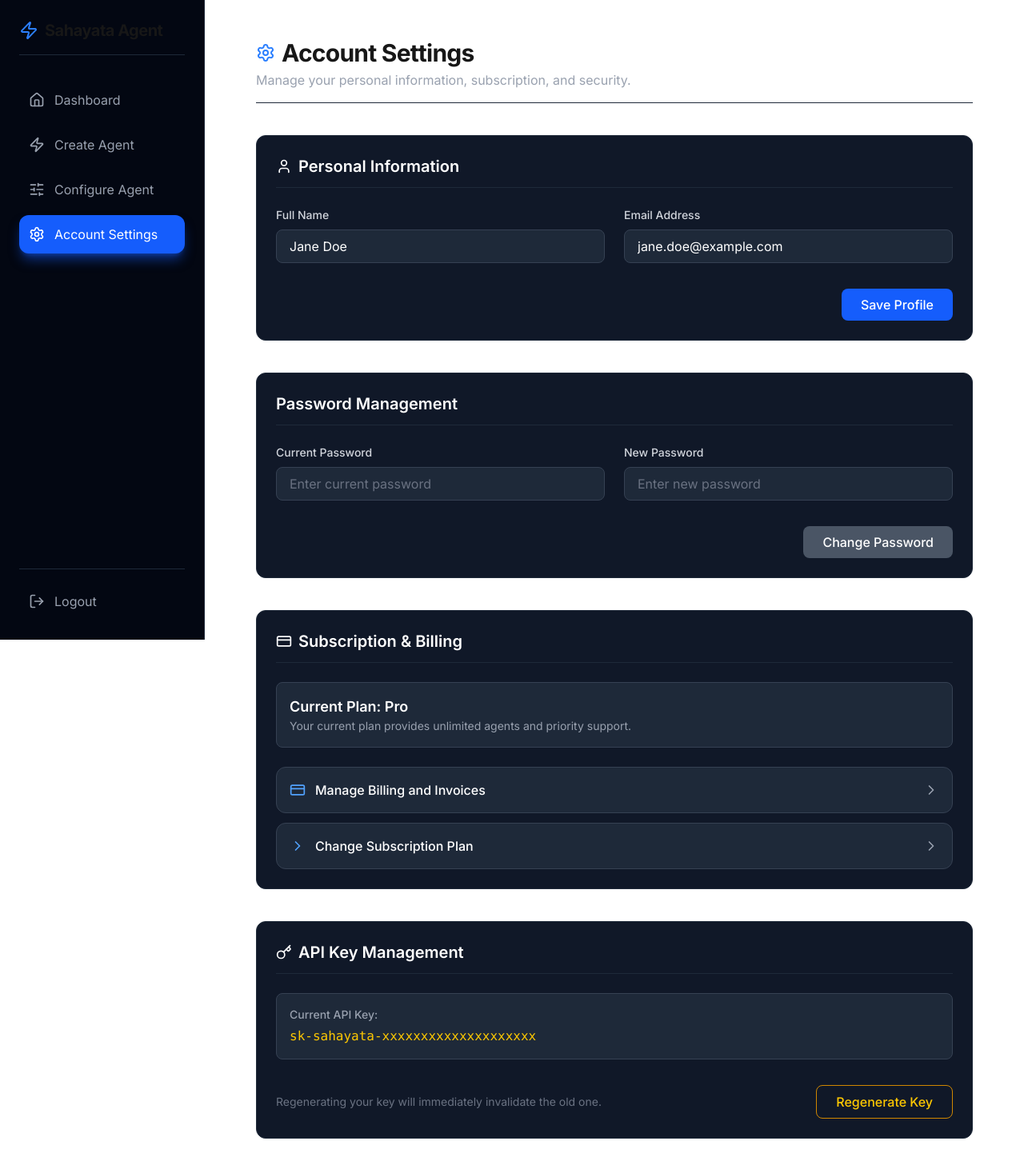
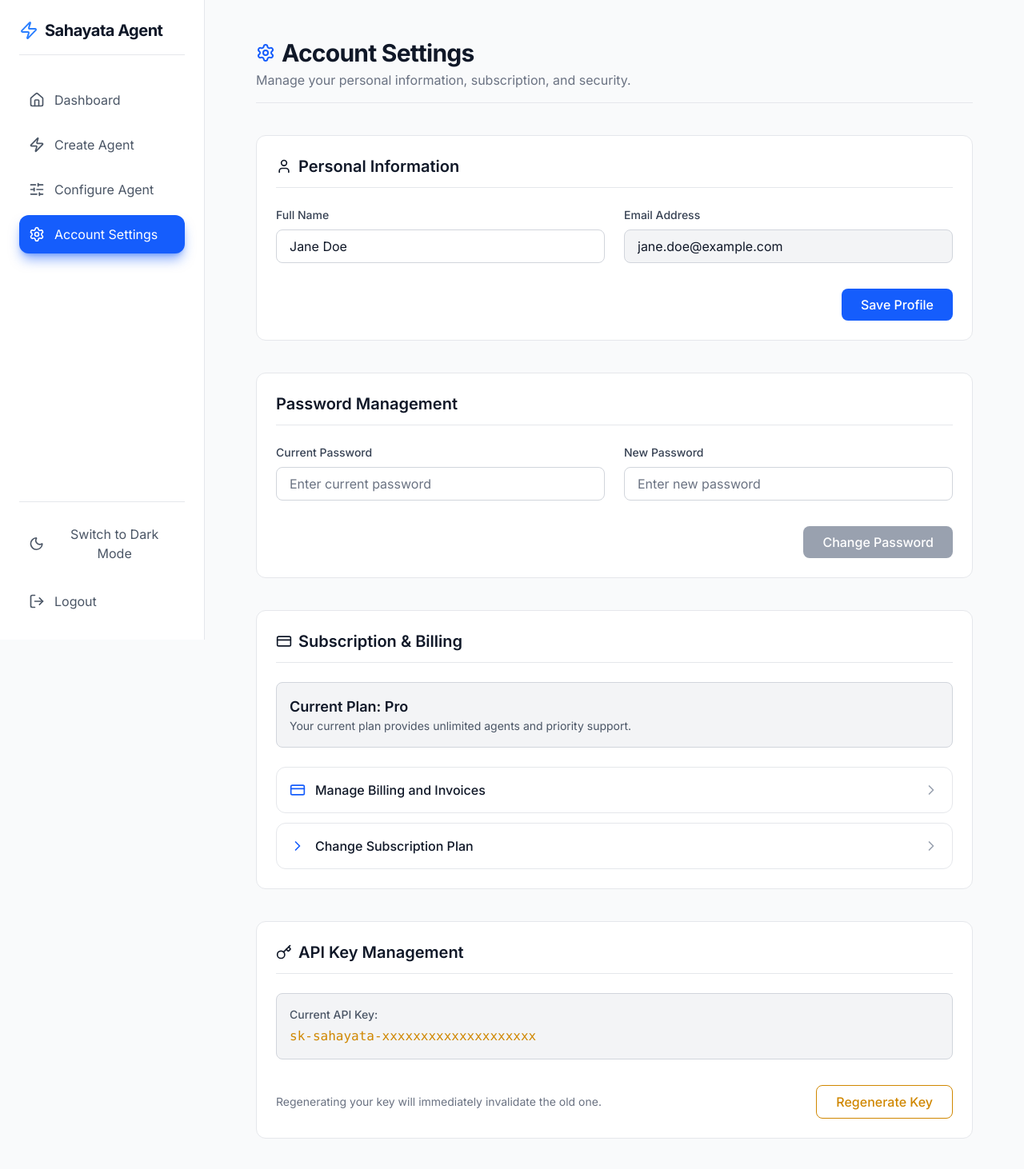
Before and after one commit to sAakib13/Agent-UI-Next, a Next.js app: page /account-settings in a window 1280 px wide. Shown: the top 1462 px of the page at 80% size. Built offline with nearby package versions, Linux system fonts and the light colour scheme.

Commit message:
fix: update with hydration error

```diff
--- a/app/account-settings/page.tsx
+++ b/app/account-settings/page.tsx
@@ -1,4 +1,4 @@
-"use client";
+"use client"
 
 import React, { useState } from "react";
 import {
@@ -46,18 +46,21 @@ const TextInput: React.FC<{
   onChange,
 }) => (
   <div className="space-y-2">
-    <label className="block text-sm font-medium text-gray-300">{label}</label>
+    <label className="block text-sm font-medium text-gray-700 dark:text-gray-300">
+      {label}
+    </label>
     <input
       type={type}
       value={value}
       placeholder={placeholder}
       readOnly={isReadOnly}
       onChange={onChange}
-      className={`w-full rounded-lg px-4 py-2 text-white transition-colors
+      // Updated input classes for theme awareness
+      className={`w-full rounded-lg px-4 py-2 text-gray-900 dark:text-white transition-colors
         ${
           isReadOnly
-            ? "bg-gray-800 border border-gray-700 text-gray-400 cursor-not-allowed"
-            : "bg-gray-800 border border-gray-700 placeholder-gray-500 focus:ring-blue-500 focus:border-blue-500"
+            ? "bg-gray-100 dark:bg-gray-800 border border-gray-300 dark:border-gray-700 text-gray-500 dark:text-gray-400 cursor-not-allowed"
+            : "bg-white dark:bg-gray-800 border border-gray-300 dark:border-gray-700 placeholder-gray-500 focus:ring-blue-500 focus:border-blue-500"
         }`}
     />
   </div>
@@ -71,10 +74,11 @@ const ActionButton: React.FC<{
 }> = ({ label, onClick, icon: Icon }) => (
   <button
     onClick={onClick}
-    className="w-full flex items-center justify-between p-4 bg-gray-800 hover:bg-gray-700 border border-gray-700 rounded-xl transition-colors text-white"
+    // Updated button classes for theme awareness
+    className="w-full flex items-center justify-between p-4 bg-white dark:bg-gray-800 hover:bg-gray-100 dark:hover:bg-gray-700 border border-gray-200 dark:border-gray-700 rounded-xl transition-colors text-gray-900 dark:text-white"
   >
     <div className="flex items-center space-x-3">
-      <Icon className="w-5 h-5 text-blue-400" />
+      <Icon className="w-5 h-5 text-blue-600 dark:text-blue-400" />
       <span className="font-medium">{label}</span>
     </div>
     <ChevronRight className="w-5 h-5 text-gray-400" />
@@ -121,19 +125,19 @@ export default function AccountSettingsPage() {
   return (
     <div className="max-w-4xl mx-auto space-y-10 py-4">
       {/* Header */}
-      <header className="pb-4 border-b border-gray-800">
-        <h1 className="text-3xl font-bold tracking-tight flex items-center space-x-2">
-          <Settings className="w-6 h-6 text-blue-500" />
+      <header className="pb-4 border-b border-gray-200 dark:border-gray-800">
+        <h1 className="text-3xl font-bold tracking-tight flex items-center space-x-2 text-gray-900 dark:text-white">
+          <Settings className="w-6 h-6 text-blue-600 dark:text-blue-500" />
           <span>Account Settings</span>
         </h1>
-        <p className="text-gray-400 mt-1">
+        <p className="text-gray-500 dark:text-gray-400 mt-1">
           Manage your personal information, subscription, and security.
         </p>
       </header>
 
-      {/* 1. Personal Information */}
-      <section className="space-y-6 border border-gray-800 rounded-xl p-6 bg-gray-900">
-        <h2 className="text-xl font-semibold border-b border-gray-800 pb-3 flex items-center space-x-2 text-white">
+      {/* 1. Personal Information - Updated background and border classes */}
+      <section className="space-y-6 border border-gray-200 dark:border-gray-800 rounded-xl p-6 bg-white dark:bg-gray-900">
+        <h2 className="text-xl font-semibold border-b border-gray-200 dark:border-gray-800 pb-3 flex items-center space-x-2 text-gray-900 dark:text-white">
           <User className="w-5 h-5" />
           <span>Personal Information</span>
         </h2>
@@ -164,9 +168,9 @@ export default function AccountSettingsPage() {
         </div>
       </section>
 
-      {/* Password Change */}
-      <section className="space-y-6 border border-gray-800 rounded-xl p-6 bg-gray-900">
-        <h2 className="text-xl font-semibold border-b border-gray-800 pb-3 text-white">
+      {/* Password Change - Updated background and border classes */}
+      <section className="space-y-6 border border-gray-200 dark:border-gray-800 rounded-xl p-6 bg-white dark:bg-gray-900">
+        <h2 className="text-xl font-semibold border-b border-gray-200 dark:border-gray-800 pb-3 text-gray-900 dark:text-white">
           Password Management
         </h2>
 
@@ -195,7 +199,7 @@ export default function AccountSettingsPage() {
               ${
                 currentPassword && newPassword
                   ? "bg-blue-600 hover:bg-blue-700"
-                  : "bg-gray-600 cursor-not-allowed"
+                  : "bg-gray-400 dark:bg-gray-600 cursor-not-allowed"
               }`}
           >
             Change Password
@@ -203,18 +207,19 @@ export default function AccountSettingsPage() {
         </div>
       </section>
 
-      {/* 2. Subscription & Billing */}
-      <section className="space-y-6 border border-gray-800 rounded-xl p-6 bg-gray-900">
-        <h2 className="text-xl font-semibold border-b border-gray-800 pb-3 flex items-center space-x-2 text-white">
+      {/* 2. Subscription & Billing - Updated background and border classes */}
+      <section className="space-y-6 border border-gray-200 dark:border-gray-800 rounded-xl p-6 bg-white dark:bg-gray-900">
+        <h2 className="text-xl font-semibold border-b border-gray-200 dark:border-gray-800 pb-3 flex items-center space-x-2 text-gray-900 dark:text-white">
           <CreditCard className="w-5 h-5" />
           <span>Subscription & Billing</span>
         </h2>
 
-        <div className="bg-gray-800 p-4 rounded-lg border border-gray-700">
-          <p className="text-lg font-semibold text-white">
+        {/* Updated inner background and border classes */}
+        <div className="bg-gray-100 dark:bg-gray-800 p-4 rounded-lg border border-gray-300 dark:border-gray-700">
+          <p className="text-lg font-semibold text-gray-900 dark:text-white">
             Current Plan: {profile.plan}
           </p>
-          <p className="text-sm text-gray-400">
+          <p className="text-sm text-gray-600 dark:text-gray-400">
             Your current plan provides unlimited agents and priority support.
           </p>
         </div>
@@ -235,18 +240,21 @@ export default function AccountSettingsPage() {
         </div>
       </section>
 
-      {/* 3. API Key Management */}
-      <section className="space-y-6 border border-gray-800 rounded-xl p-6 bg-gray-900">
-        <h2 className="text-xl font-semibold border-b border-gray-800 pb-3 flex items-center space-x-2 text-white">
+      {/* 3. API Key Management - Updated background and border classes */}
+      <section className="space-y-6 border border-gray-200 dark:border-gray-800 rounded-xl p-6 bg-white dark:bg-gray-900">
+        <h2 className="text-xl font-semibold border-b border-gray-200 dark:border-gray-800 pb-3 flex items-center space-x-2 text-gray-900 dark:text-white">
           <Key className="w-5 h-5" />
           <span>API Key Management</span>
         </h2>
 
-        <div className="bg-gray-800 p-4 rounded-lg border border-gray-700 break-words">
-          <p className="text-sm font-medium text-gray-400 mb-1">
+        {/* Updated inner background and border classes */}
+        <div className="bg-gray-100 dark:bg-gray-800 p-4 rounded-lg border border-gray-300 dark:border-gray-700 break-words">
+          <p className="text-sm font-medium text-gray-600 dark:text-gray-400 mb-1">
             Current API Key:
           </p>
-          <code className="text-yellow-400 select-all">{profile.apiKey}</code>
+          <code className="text-yellow-600 dark:text-yellow-400 select-all">
+            {profile.apiKey}
+          </code>
         </div>
 
         <div className="flex justify-between items-center pt-2">
@@ -255,22 +263,22 @@ export default function AccountSettingsPage() {
           </p>
           <button
             onClick={handleRegenerateApiKey}
-            className="px-6 py-2 border border-yellow-600 text-yellow-400 rounded-lg hover:bg-yellow-900/30 transition-colors font-medium"
+            className="px-6 py-2 border border-yellow-600 text-yellow-600 dark:text-yellow-400 rounded-lg hover:bg-yellow-50 dark:hover:bg-yellow-900/30 transition-colors font-medium"
           >
             Regenerate Key
           </button>
         </div>
       </section>
 
-      {/* 4. Danger Zone */}
-      <section className="space-y-6 border border-red-800 rounded-xl p-6 bg-red-900/20">
-        <h2 className="text-xl font-semibold border-b border-red-800 pb-3 flex items-center space-x-2 text-red-400">
+      {/* 4. Danger Zone - Updated border and background classes */}
+      <section className="space-y-6 border border-red-400 dark:border-red-800 rounded-xl p-6 bg-red-50 dark:bg-red-900/20">
+        <h2 className="text-xl font-semibold border-b border-red-400 dark:border-red-800 pb-3 flex items-center space-x-2 text-red-600 dark:text-red-400">
           <AlertTriangle className="w-5 h-5" />
           <span>Danger Zone</span>
         </h2>
 
         <div className="flex justify-between items-center">
-          <p className="text-gray-300">
+          <p className="text-gray-700 dark:text-gray-300">
             Permanently delete your account and all associated data.
           </p>
           <button
--- a/app/layout.tsx
+++ b/app/layout.tsx
@@ -1,6 +1,7 @@
 import "./globals.css";
 import { Inter } from "next/font/google";
 import { Sidebar } from "@/components/layout/Sidebar";
+import { ThemeProvider } from "@/components/theme/ThemeProvider";
 
 const inter = Inter({ subsets: ["latin"] });
 
@@ -9,22 +10,23 @@ export const metadata = {
   description: "Overview of your Sahayata Agent platform",
 };
 
-// This component defines the entire application frame (Sidebar + Content)
 export default function RootLayout({
   children,
 }: {
   children: React.ReactNode;
 }) {
   return (
-    <html lang="en" className="dark">
-      <body
-        className={`${inter.className} bg-gray-900 text-white min-h-screen flex`}
-      >
-        {/* Sidebar - Fixed width, dark background */}
-        <Sidebar />
-
-        {/* Main Content Area - Takes remaining space, scrolls vertically */}
-        <main className="flex-1 p-8 overflow-y-auto">{children}</main>
+    <html lang="en">
+      <body>
+        <ThemeProvider>
+          {/* Main container with theme transition classes */}
+          <div
+            className={`${inter.className} bg-gray-50 dark:bg-gray-900 text-gray-900 dark:text-white min-h-screen flex transition-colors duration-300`}
+          >
+            <Sidebar />
+            <main className="flex-1 p-8 overflow-y-auto">{children}</main>
+          </div>
+        </ThemeProvider>
       </body>
     </html>
   );
--- a/components/layout/Sidebar.tsx
+++ b/components/layout/Sidebar.tsx
@@ -1,8 +1,17 @@
 "use client";
 
 import Link from "next/link";
-import { usePathname } from "next/navigation"; // <-- Import usePathname
-import { Home, Zap, Settings, LogOut, SlidersHorizontal } from "lucide-react";
+import { usePathname } from "next/navigation";
+import {
+  Home,
+  Zap,
+  Settings,
+  LogOut,
+  SlidersHorizontal,
+  Sun,
+  Moon,
+} from "lucide-react";
+import { useTheme } from "@/components/theme/ThemeProvider"; // <-- New import
 
 // Define the structure for a navigation item
 interface NavItem {
@@ -29,8 +38,10 @@ const NavLink: React.FC<NavItem & { isActive: boolean }> = ({
   icon: Icon,
   isActive,
 }) => {
-  const activeClasses = "bg-blue-600 text-white shadow-lg shadow-blue-600/50"; // Added shadow for a nicer effect
-  const inactiveClasses = "text-gray-400 hover:bg-gray-800 hover:text-white";
+  // Updated classes for theme awareness
+  const activeClasses = "bg-blue-600 text-white shadow-lg shadow-blue-600/50";
+  const inactiveClasses =
+    "text-gray-600 dark:text-gray-400 hover:bg-gray-200 dark:hover:bg-gray-800 hover:text-gray-900 dark:hover:text-white";
 
   return (
     <Link
@@ -46,7 +57,8 @@ const NavLink: React.FC<NavItem & { isActive: boolean }> = ({
 };
 
 export const Sidebar: React.FC = () => {
-  const pathname = usePathname(); // <-- Get the current path
+  const pathname = usePathname();
+  const { toggleTheme, theme, Icon: ThemeIcon } = useTheme(); // <-- Use theme context
 
   // Function to check if the link is active
   const isLinkActive = (href: string) => {
@@ -68,12 +80,14 @@ export const Sidebar: React.FC = () => {
   };
 
   return (
-    <aside className="w-64 bg-gray-950 border-r border-gray-800 p-6 flex flex-col justify-between sticky top-0 h-screen">
+    <aside className="w-64 bg-white dark:bg-gray-950 border-r border-gray-200 dark:border-gray-800 p-6 flex flex-col justify-between sticky top-0 h-screen transition-colors duration-300">
       <div>
         {/* Logo/App Name */}
-        <div className="flex items-center space-x-2 mb-8 border-b border-gray-800 pb-4">
+        <div className="flex items-center space-x-2 mb-8 border-b border-gray-200 dark:border-gray-800 pb-4">
           <Zap className="w-6 h-6 text-blue-500" />
-          <h1 className="text-xl font-bold tracking-tight">Sahayata Agent</h1>
+          <h1 className="text-xl font-bold tracking-tight text-gray-900 dark:text-white">
+            Sahayata Agent
+          </h1>
         </div>
 
         {/* Navigation Links */}
@@ -82,19 +96,30 @@ export const Sidebar: React.FC = () => {
             <NavLink
               key={item.name}
               {...item}
-              isActive={isLinkActive(item.href)} // <-- Use the dynamic active check
+              isActive={isLinkActive(item.href)}
             />
           ))}
         </nav>
       </div>
 
-      {/* Logout Link */}
-      <div className="mt-8 pt-4 border-t border-gray-800">
+      {/* Logout Link and Theme Toggle */}
+      <div className="mt-8 pt-4 border-t border-gray-200 dark:border-gray-800 space-y-3">
+        {/* Theme Toggle Button */}
+        <button
+          onClick={toggleTheme}
+          className="w-full flex items-center space-x-3 p-3 rounded-xl transition-colors duration-200 text-gray-600 dark:text-gray-400 hover:bg-gray-200 dark:hover:bg-gray-800 hover:text-gray-900 dark:hover:text-white"
+          aria-label={`Switch to ${theme === "light" ? "Dark" : "Light"} Mode`}
+        >
+          <ThemeIcon className="w-5 h-5" />
+          <span>Switch to {theme === "light" ? "Dark" : "Light"} Mode</span>
+        </button>
+
+        {/* Logout Link */}
         <NavLink
           name="Logout"
           href="/logout"
           icon={LogOut}
-          isActive={isLinkActive("/logout")} // Check for logout if you have a logout page
+          isActive={isLinkActive("/logout")}
         />
       </div>
     </aside>
--- /dev/null
+++ b/components/theme/ThemeProvider.tsx
@@ -0,0 +1,75 @@
+"use client";
+
+import React, { createContext, useState, useContext, useEffect } from "react";
+import { Sun, Moon } from "lucide-react";
+
+type Theme = "light" | "dark";
+
+interface ThemeContextType {
+  theme: Theme;
+  toggleTheme: () => void;
+  Icon: React.ElementType; // Icon for the current opposite theme
+}
+
+// Defaulting to light theme to match server-side rendering
+const ThemeContext = createContext<ThemeContextType | undefined>(undefined);
+
+export const ThemeProvider: React.FC<{ children: React.ReactNode }> = ({
+  children,
+}) => {
+  // CRITICAL FIX: Always initialize as 'light' to match Server-Side Rendering (SSR).
+  // If we check localStorage here directly, it causes the hydration mismatch error.
+  const [theme, setTheme] = useState<Theme>("light");
+  const [mounted, setMounted] = useState(false);
+
+  // Effect to sync with localStorage only AFTER the component has mounted on the client
+  useEffect(() => {
+    setMounted(true);
+    const storedTheme = localStorage.getItem("theme") as Theme;
+
+    if (storedTheme) {
+      setTheme(storedTheme);
+      // Apply the class immediately to avoid transition delays on load
+      if (storedTheme === "dark") {
+        document.documentElement.classList.add("dark");
+      }
+    }
+  }, []);
+
+  // Effect to update DOM and localStorage whenever theme state changes
+  useEffect(() => {
+    if (!mounted) return;
+
+    const root = document.documentElement;
+    if (theme === "dark") {
+      root.classList.add("dark");
+    } else {
+      root.classList.remove("dark");
+    }
+    localStorage.setItem("theme", theme);
+  }, [theme, mounted]);
+
+  const toggleTheme = () => {
+    setTheme((prevTheme) => (prevTheme === "light" ? "dark" : "light"));
+  };
+
+  // Determine which icon to show.
+  // During SSR and first client render, this will be 'Moon' (switch to dark), matching 'light' theme.
+  // After mount, if user is dark, it flips to 'Sun' (switch to light).
+  const Icon = theme === "light" ? Moon : Sun;
+
+  return (
+    <ThemeContext.Provider value={{ theme, toggleTheme, Icon }}>
+      {children}
+    </ThemeContext.Provider>
+  );
+};
+
+// Hook to use the theme context
+export const useTheme = () => {
+  const context = useContext(ThemeContext);
+  if (context === undefined) {
+    throw new Error("useTheme must be used within a ThemeProvider");
+  }
+  return context;
+};
```
Also changed, not shown: app/configure-agent/page.tsx (+71 -60 lines), app/create-agent/page.tsx (+45 -31 lines), app/dashboard/page.tsx (+34 -23 lines), components/ui/MetricCard.tsx (+24 -9 lines).
